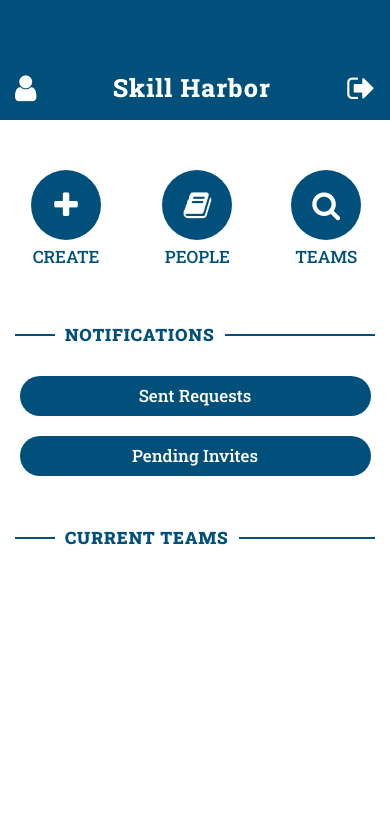
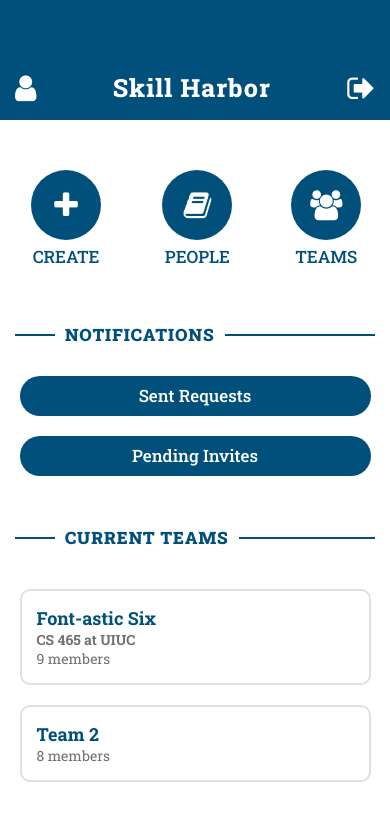
Before and after one commit to hrani2/skill_harbor_465, a React Native app in the folder skill_harbor/: screen /Home in a window 390 px wide. Shown: the top 820 px of the page. Built offline with nearby package versions, Linux system fonts and the light colour scheme.

Commit message:
Added current teams to Home Screen, modified Team (3rd button) icon

```diff
--- a/skill_harbor/HomeScreen.js
+++ b/skill_harbor/HomeScreen.js
@@ -260,6 +260,36 @@ const Create = ({modalVisible, setModalVisible, navigation, email}) => {
   );
 };
 
+const getMemberCountForTeam = (teamId) => {
+  // Replace this with the actual logic to fetch the member count for the given teamId
+  // For now, let's assume you have a hardcoded value
+  return Math.floor(Math.random() * 10) + 1; // Replace this with the actual member count
+};
+
+const TeamCard = ({ teamName, teamOrganization, teamCourse, onPress }) => {
+  const memberCount = getMemberCountForTeam(teamName); // Use teamName or teamId as per your data structure
+
+  return (
+    <TouchableOpacity onPress={onPress}>
+      <View style={styles.teamCard}>
+        <Text style={styles.teamName}>{teamName}</Text>
+        {teamCourse && teamOrganization && (
+          <Text style={styles.teamOrganization}>{`${teamCourse} at ${teamOrganization}`}</Text>
+        )}
+        {!teamCourse && teamOrganization && (
+          <Text style={styles.teamOrganization}>{teamOrganization}</Text>
+        )}
+        {memberCount === 1 ? (
+          <Text style={styles.teamMembers}>{`${memberCount} member`}</Text>
+        ) : (
+          <Text style={styles.teamMembers}>{`${memberCount} members`}</Text>
+        )}
+      </View>
+    </TouchableOpacity>
+  );
+};
+
+
 
 const HomeScreen = ({text, request_count, invite_count, route, navigation}) => {
   const [modalVisible, setModalVisible] = useState(false);
@@ -353,7 +383,7 @@ const HomeScreen = ({text, request_count, invite_count, route, navigation}) => {
 
         <TouchableOpacity style={styles.menuItem} onPress={() => setModalVisible(true)} >
           <View style={styles.icon}>
-            <Icon name="search" size={30} color="#FFF" />
+            <Icon name="group" size={30} color="#FFF" />
           </View>
           <Text style={styles.menuItemText}>TEAMS</Text>
           <MyModal
@@ -404,6 +434,22 @@ const HomeScreen = ({text, request_count, invite_count, route, navigation}) => {
           <Text style={styles.contentHeader}>CURRENT TEAMS</Text>
           <View style={styles.line} />
         </View>
+
+        {/* Render team cards here */}
+        <TeamCard
+          teamName="Font-astic Six"
+          teamOrganization="UIUC"
+          teamCourse="CS 465"
+          teamDescription="Description for Team 1"
+          onPress={() => console.log("Team 1 pressed")}
+        />
+        <TeamCard
+          teamName="Team 2"
+          // teamOrganization="Organization B"
+          teamDescription="Description for Team 2"
+          onPress={() => console.log("Team 2 pressed")}
+        />
+          {/* Add more TeamCard components for each team */}
 
         {/* <TouchableOpacity>
         <View style={styles.pillButton} />
@@ -731,6 +777,31 @@ const styles = StyleSheet.create({
     top: 2,
     left: 100,
   },
+  teamCard: {
+    backgroundColor: '#FFFFFF',
+    borderRadius: 10,
+    padding: 15,
+    marginVertical: 10,
+    borderWidth: 2,
+    borderColor: '#E0E0E0',
+    width: '90%',
+    alignSelf: 'center', // Center the TeamCard horizontally
+  },
+  teamName: {
+    fontFamily: 'RobotoSlab-Bold',
+    fontSize: 18,
+    color: '#00507B',
+  },
+  teamOrganization: {
+    fontFamily: 'RobotoSlab-Bold',
+    fontSize: 14,
+    color: '#707070',
+  },
+  teamMembers: {
+    fontFamily: 'RobotoSlab-Regular',
+    fontSize: 14,
+    color: '#707070',
+  },
 });
 
 export default HomeScreen;
--- a/skill_harbor/TeamRequestPosted.js
+++ b/skill_harbor/TeamRequestPosted.js
@@ -49,7 +49,7 @@ const TeamRequestPosted = ({ route , navigation }) => {
 
       {/* Home Button */}
       <TouchableOpacity style={styles.homeButton} onPress={handleHomePress}>
-        <Icon name="home" size={30} color="#FFF" />
+        <Icon name="home" size={30} color="#00507B" />
       </TouchableOpacity>
     </View>
   );
@@ -59,12 +59,12 @@ const styles = StyleSheet.create({
     congratulationsText: {
         fontSize: 40,
         fontFamily: 'RobotoSlab-ExtraBold',
-        color: '#BAC25D', // Choose your desired color
+        color: '#FFEB38', // Choose your desired color
         marginBottom: 50,
     },
     container: {
       flex: 1,
-      backgroundColor: '#FFF',
+      backgroundColor: '#00507B',
       padding: 20,
       paddingTop: 60,
       alignItems: 'center',
@@ -72,11 +72,11 @@ const styles = StyleSheet.create({
     header: {
       fontSize: 30,
       fontFamily: 'RobotoSlab-Bold',
-      color: '#00507B',
+      color: '#FFF',
       marginBottom: 20,
     },
     cardContainer: {
-      backgroundColor:'#00507B',
+      backgroundColor:'#FFF',
       padding: 60,
       borderRadius: 20,
       alignItems: 'center',
@@ -85,7 +85,7 @@ const styles = StyleSheet.create({
     joinCodeText: {
       fontSize: 40,
       fontWeight: 'bold',
-      color: '#FFF',
+      color: '#00507B',
       fontFamily: 'RobotoSlab-Medium',
     },
     infoContainer: {
@@ -93,7 +93,7 @@ const styles = StyleSheet.create({
       alignItems: 'center',
     },
     infoText: {
-      color: '#00507B',
+      color: '#FFF',
       fontSize: 20,
       marginBottom: 10,
       textAlign: 'center',
@@ -112,7 +112,7 @@ const styles = StyleSheet.create({
       bottom: 40,
       left: '50%', // Center the button horizontally
       transform: [{ translateX: -25 }], // Adjust position to center
-      backgroundColor: '#00507B',
+      backgroundColor: '#FFF',
       padding: 20,
       borderRadius: 50,
       alignItems: 'center',
```
